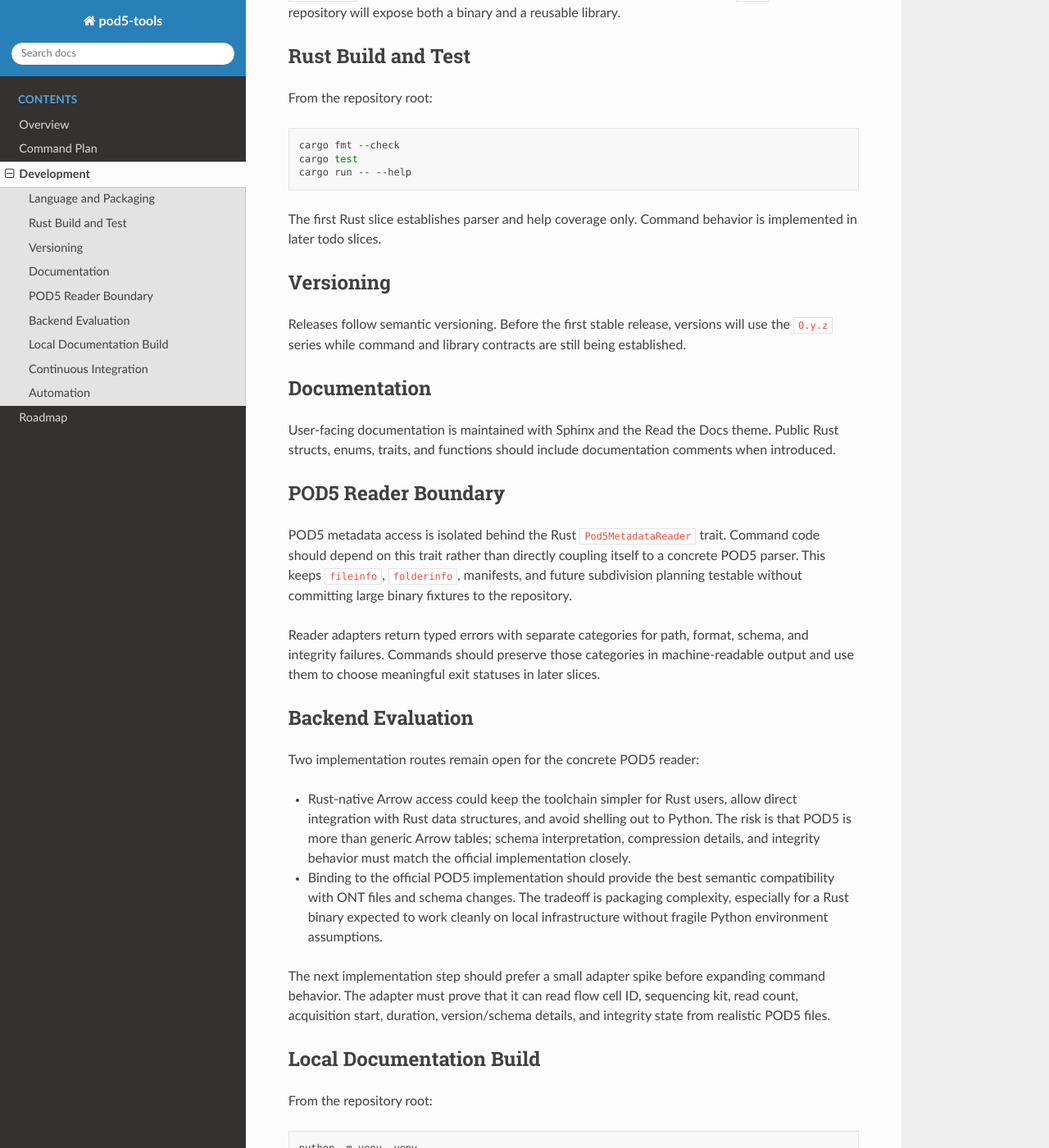
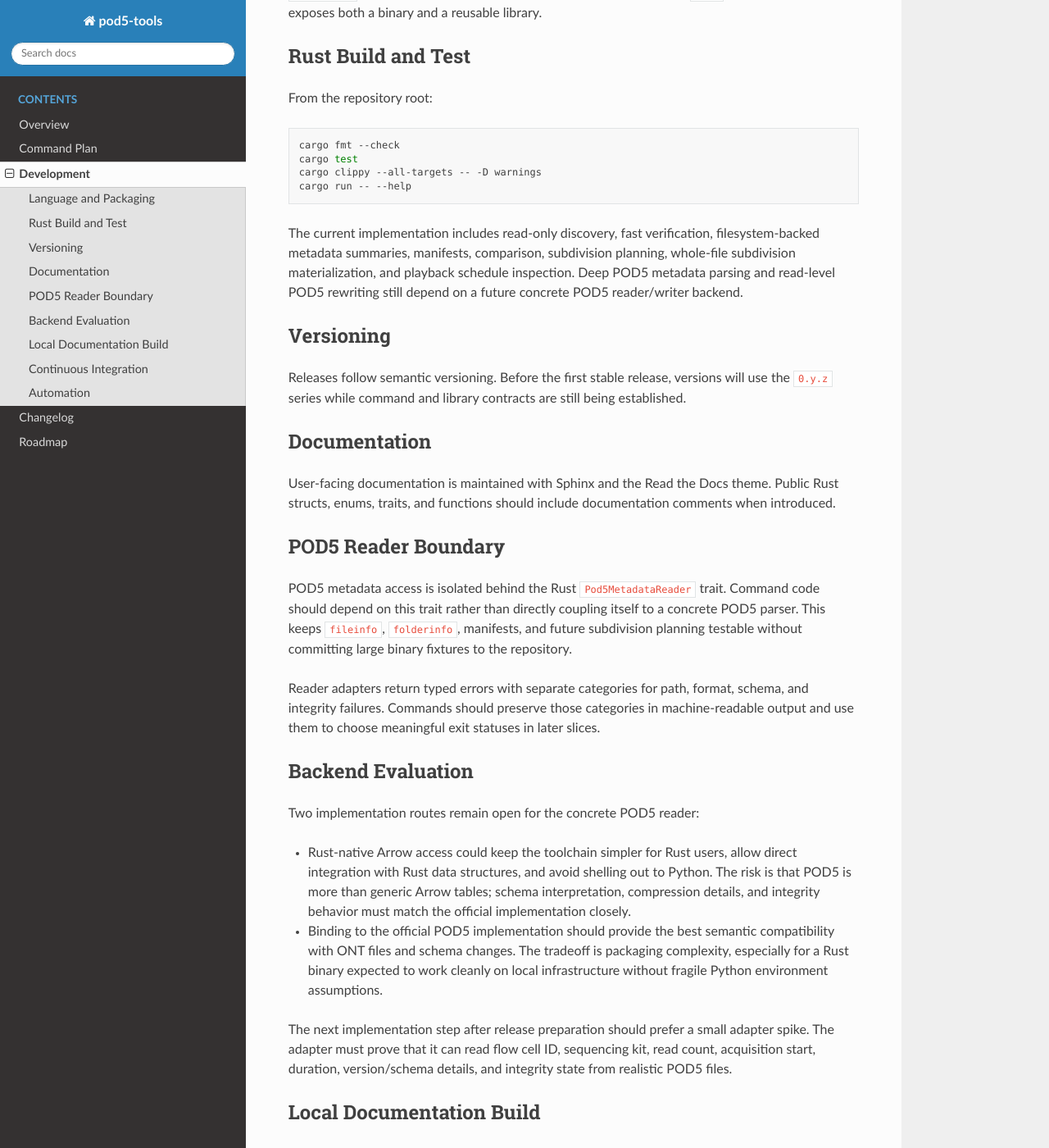
Before and after one commit to sagrudd/pod5-tools, a Sphinx documentation site: the page built from docs/source/development.rst, in a window 1280 px wide and 1400 px high, scrolled down 237 px. Shown: the whole window at 82% size. Built offline with Sphinx 7.4.7 and the Read the Docs theme 3.1.0, drawn with Linux system fonts in a browser that asks for light colours; some of the changed text lies outside the part shown.

```diff
--- a/docs/source/commands.rst
+++ b/docs/source/commands.rst
@@ -5,8 +5,8 @@ The command-line interface is implemented in Rust using ``clap``. ``find``, the
 filesystem-backed part of ``fileinfo``, fast ``verify`` extension/signature
 checks, filesystem-backed ``folderinfo``, versioned ``manifest`` output, basic
 ``compare``, read-only ``subdivide plan``, and read-only playback planning
-surfaces are implemented. Other command behavior provides parser and help
-coverage until its development slices are completed.
+surfaces are implemented. Deeper POD5 metadata parsing and read-level POD5
+rewriting remain backend-dependent future work.
 
 Preview help:
 
--- a/docs/source/development.rst
+++ b/docs/source/development.rst
@@ -16,10 +16,14 @@ From the repository root:
 
    cargo fmt --check
    cargo test
+   cargo clippy --all-targets -- -D warnings
    cargo run -- --help
 
-The first Rust slice establishes parser and help coverage only. Command
-behavior is implemented in later todo slices.
+The current implementation includes read-only discovery, fast verification,
+filesystem-backed metadata summaries, manifests, comparison, subdivision
+planning, whole-file subdivision materialization, and playback schedule
+inspection. Deep POD5 metadata parsing and read-level POD5 rewriting still
+depend on a future concrete POD5 reader/writer backend.
 
 Versioning
 ----------
@@ -64,10 +68,10 @@ Two implementation routes remain open for the concrete POD5 reader:
   complexity, especially for a Rust binary expected to work cleanly on local
   infrastructure without fragile Python environment assumptions.
 
-The next implementation step should prefer a small adapter spike before
-expanding command behavior. The adapter must prove that it can read flow cell
-ID, sequencing kit, read count, acquisition start, duration, version/schema
-details, and integrity state from realistic POD5 files.
+The next implementation step after release preparation should prefer a small
+adapter spike. The adapter must prove that it can read flow cell ID, sequencing
+kit, read count, acquisition start, duration, version/schema details, and
+integrity state from realistic POD5 files.
 
 Local Documentation Build
 -------------------------
--- a/docs/source/index.rst
+++ b/docs/source/index.rst
@@ -17,4 +17,5 @@ signal data.
    overview
    commands
    development
+   changelog
    roadmap
```
Also changed, not shown: other parts of docs/source/development.rst (+2 -2 lines), other parts of docs/source/index.rst (+1 -1 lines), CHANGELOG.md (added, +35 -0 lines), README.md (+5 -5 lines), docs/source/changelog.md (added, +24 -0 lines), todo.md (+5 -5 lines).
